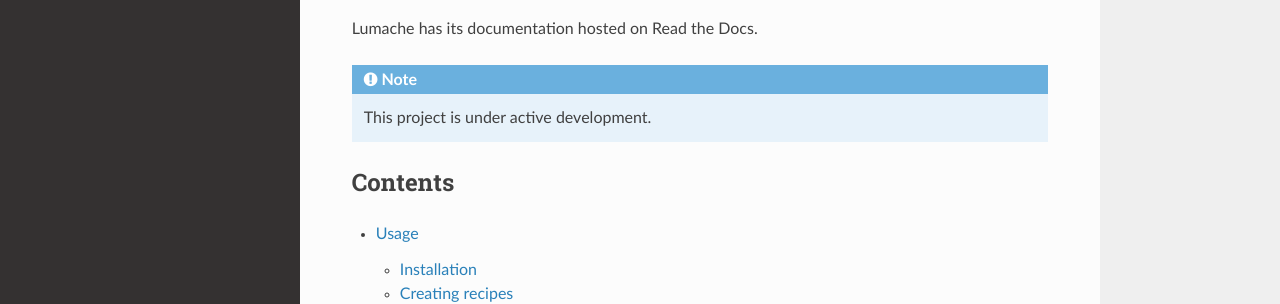
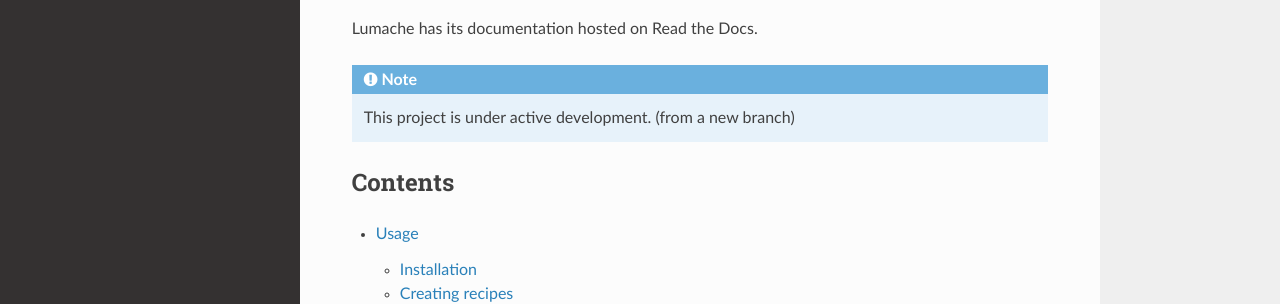
Before and after one commit to ghidalgo93/rtd-tutorial, a Sphinx documentation site: the page built from docs/source/index.rst, in a window 1280 px wide. Shown: the part 287-591 px from the top of the page. Built offline with Sphinx 7.4.7 and the Read the Docs theme 2.0.0, drawn with Linux system fonts in a browser that asks for light colours.

Commit message:
updating index.rst for new branch features

```diff
--- a/docs/source/index.rst
+++ b/docs/source/index.rst
@@ -13,7 +13,7 @@ Lumache has its documentation hosted on Read the Docs.
 
 .. note::
 
-   This project is under active development.
+   This project is under active development. (from a new branch)
 
 Contents
 --------
```
